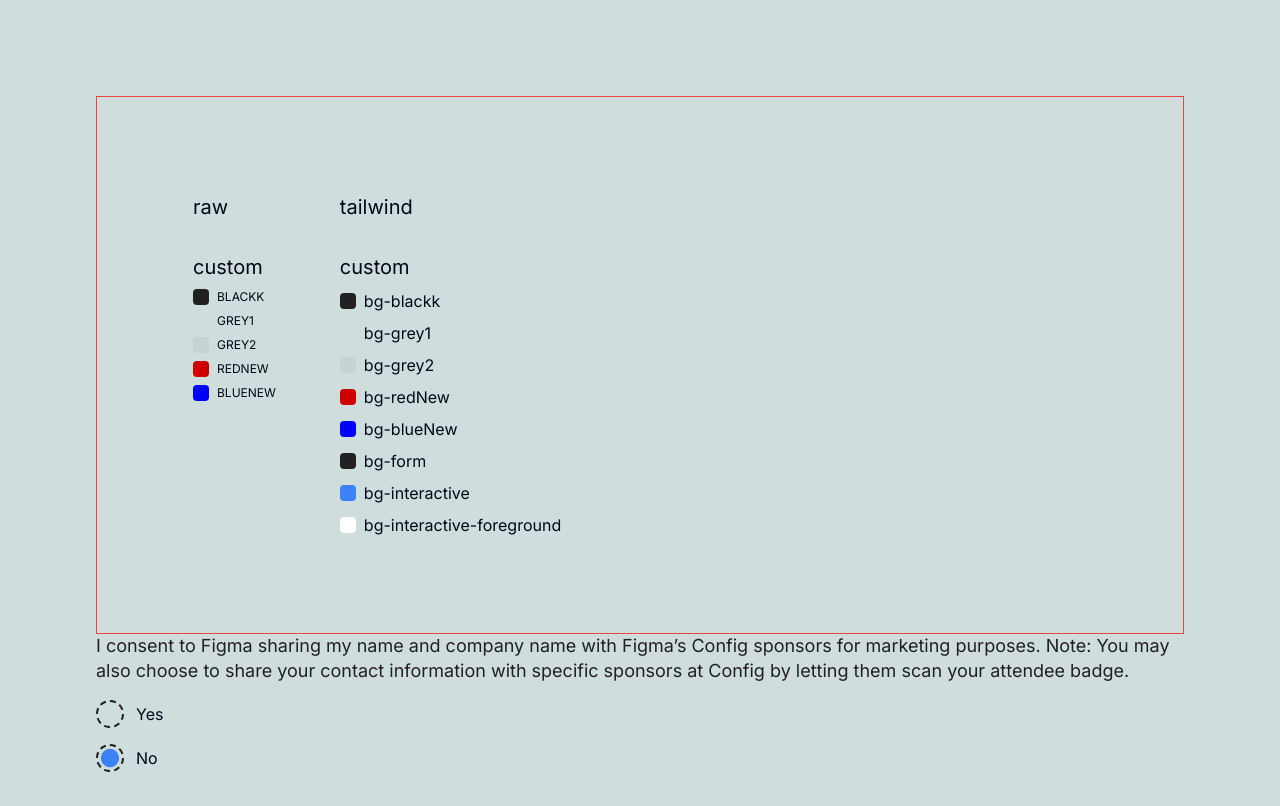
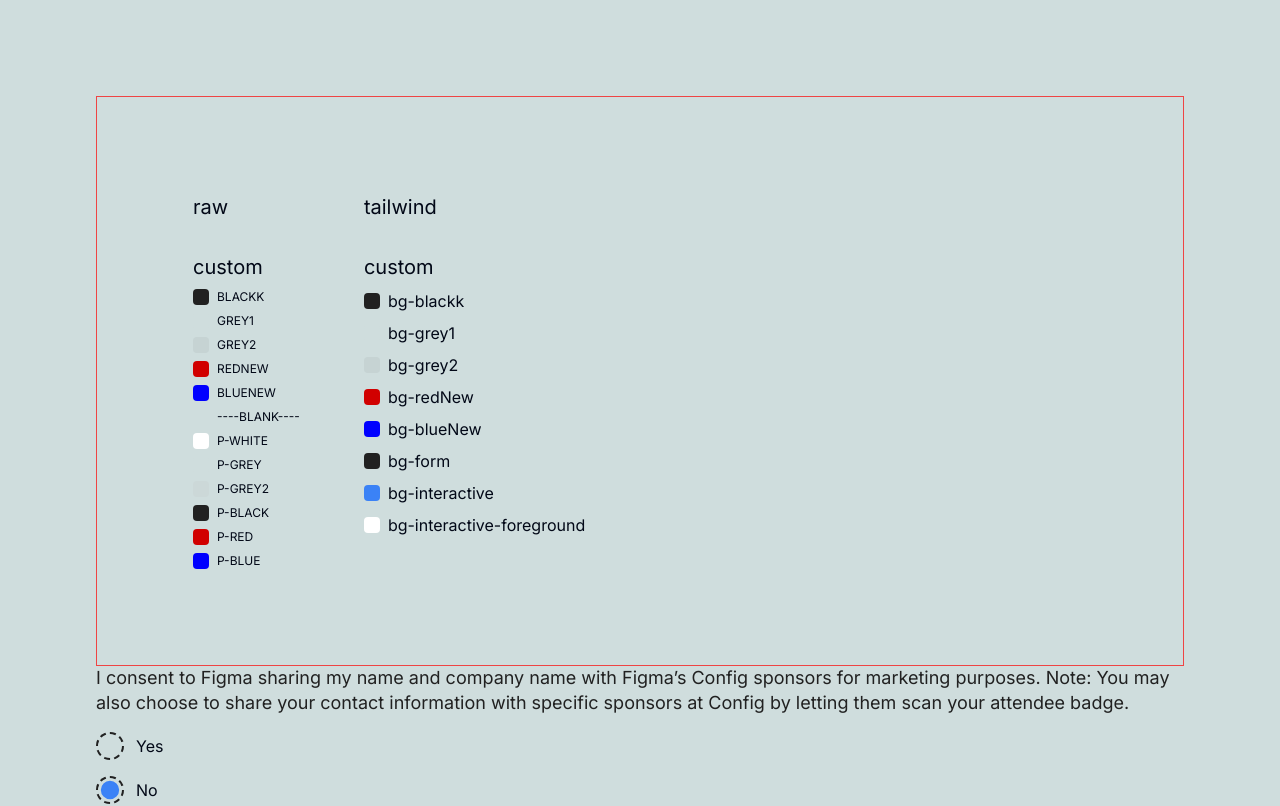
Before and after one commit to rttnbrgr/formkit, a Next.js app: page /demo in a window 1280 px wide. Shown: the top 806 px of the page. Built offline with nearby package versions, Linux system fonts and the light colour scheme.

Commit message:
color updates: add new primitives

```diff
--- a/src/app/globals.css
+++ b/src/app/globals.css
@@ -40,6 +40,13 @@
     --grey2: rgb(37 37 37 / 5%);
     --redNew: #d10000;
     --blueNew: #0000ff;
+    /* Primitive */
+    --p-white: #ffffff;
+    --p-grey: #cfdddd;
+    --p-grey2: #ccd8d8;
+    --p-black: #212121;
+    --p-red: #d10000;
+    --p-blue: #0000ff;
   }
 
   .dark {
--- a/src/components/color-debug/constants.ts
+++ b/src/components/color-debug/constants.ts
@@ -26,6 +26,14 @@ export const rawCustomColors = [
   "grey2",
   "redNew",
   "blueNew",
+  //
+  "----blank----",
+  "p-white",
+  "p-grey",
+  "p-grey2",
+  "p-black",
+  "p-red",
+  "p-blue",
 ];
 
 export const tailwindShadColors = [
```
